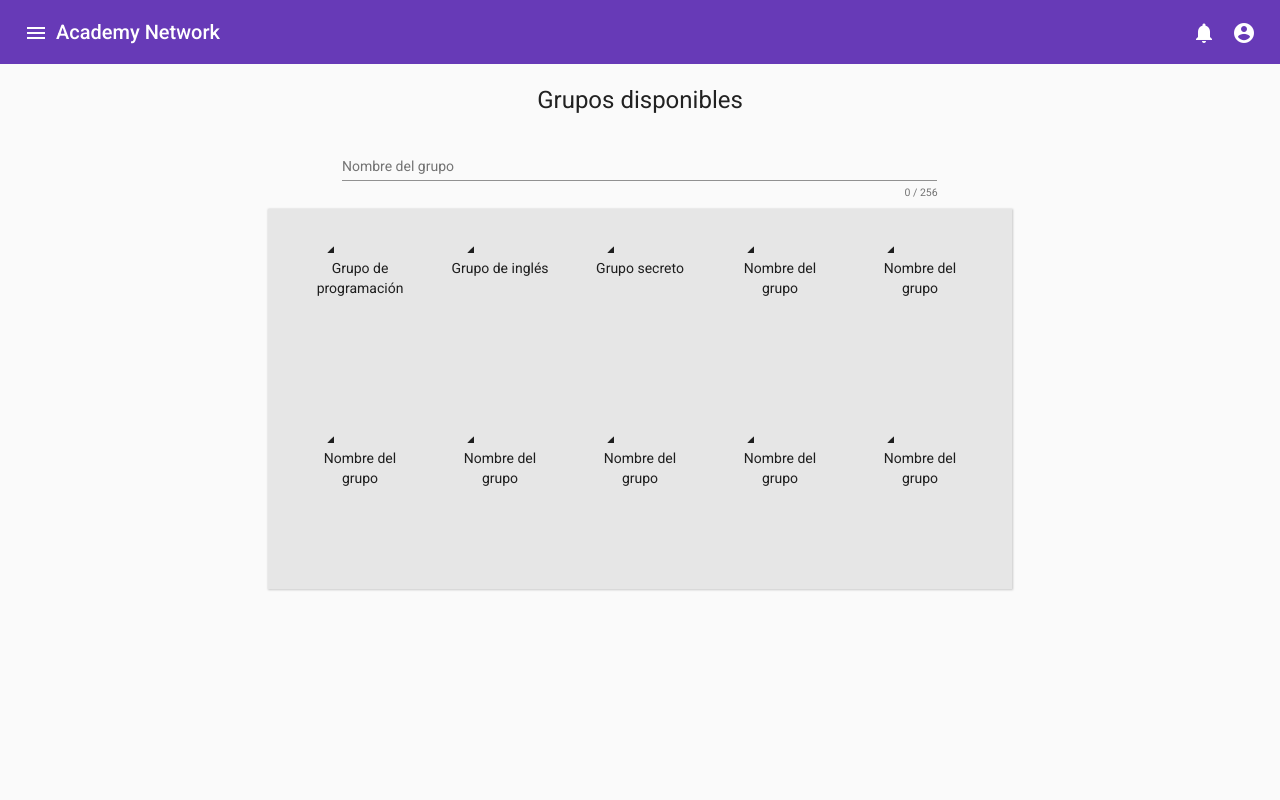
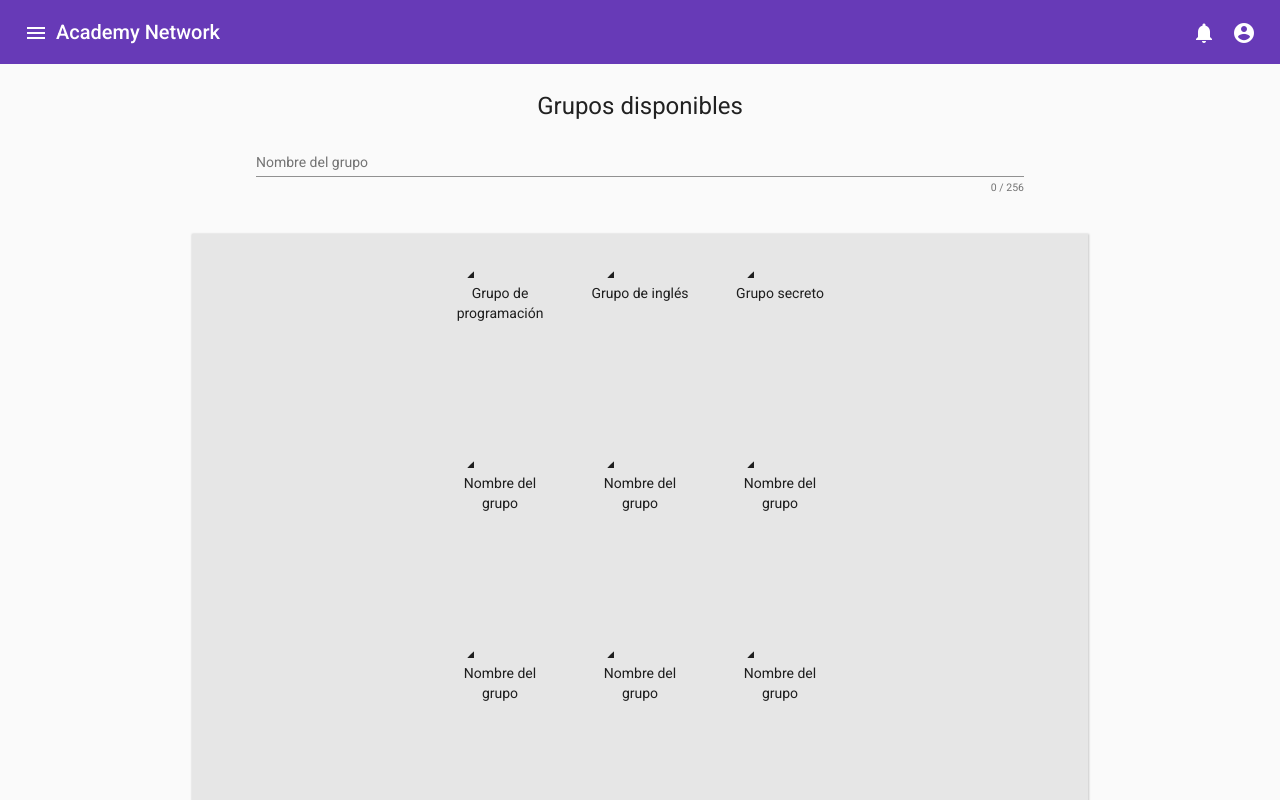
Before and after one commit to deltasoftmx/AcademicNetworkWebApp, an Angular app: page /available-groups in a window 1280 px wide. Built offline with nearby package versions, Linux system fonts and the light colour scheme.

Commit message:
Avance de la vista Grupos disponibles.

```diff
--- a/src/app/modules/app-components/element-card-box/element-card-box.component.html
+++ b/src/app/modules/app-components/element-card-box/element-card-box.component.html
@@ -1,4 +1,4 @@
-<div class="global-flex-centering-container global-container-bg-color global-shadow">
+<div class="global-flex-centering-container">
   <article *ngFor="let d of data">
     <app-element-card [icon]="d.icon" [name]="d.name"> </app-element-card>
   </article>
--- a/src/app/modules/views/available-groups/available-groups.component.css
+++ b/src/app/modules/views/available-groups/available-groups.component.css
@@ -1,5 +1,6 @@
 .custom-container {
-  padding: 20px;
+  margin: 0 auto 50px auto;
+  width: 70%;
 }
 
 .sub-container {
@@ -7,9 +8,8 @@
 }
 
 .form-container {
-  width: 80%;
-  margin: auto;
-  padding: 10px;
+  width: 60%;
+  margin: 0 auto 40px auto;
 }
 
 .full-width {
@@ -20,9 +20,19 @@ mat-icon {
   font-size: 100px;
 }
 
+h1 {
+  margin-top: 2%;
+}
+
 
 @media(max-width: 500px) {
-  .form-container {
+
+  .custom-container {
     width: 100%;
   }
+
+  .form-container {
+    width: 75%;
+  }
+
 }
--- a/src/app/modules/views/available-groups/available-groups.component.html
+++ b/src/app/modules/views/available-groups/available-groups.component.html
@@ -1,19 +1,18 @@
-<div class="global-flex-centering-container custom-container">
-  <div class="sub-container">
 <h1 class="global-main-title">Grupos disponibles</h1>
-
 <div class="form-container">
 
   <form>
     <mat-form-field class="full-width">
       <mat-label>Nombre del grupo</mat-label>
-          <input matInput #message maxlength="256" placeholder="Algún nombre..." >
+      <input matInput #message maxlength="256" placeholder="Algún nombre...">
       <mat-hint align="end">{{message.value.length}} / 256</mat-hint>
     </mat-form-field>
   </form>
 
 </div>
 
+<div class="global-flex-centering-container custom-container global-container-bg-color global-shadow">
+  <div class="sub-container">
     <app-element-card-box title="Grupos disponibles" [data]="availableGroups"></app-element-card-box>
   </div>
 </div>
```
Lines whose indentation alone changed are shown as unchanged.
